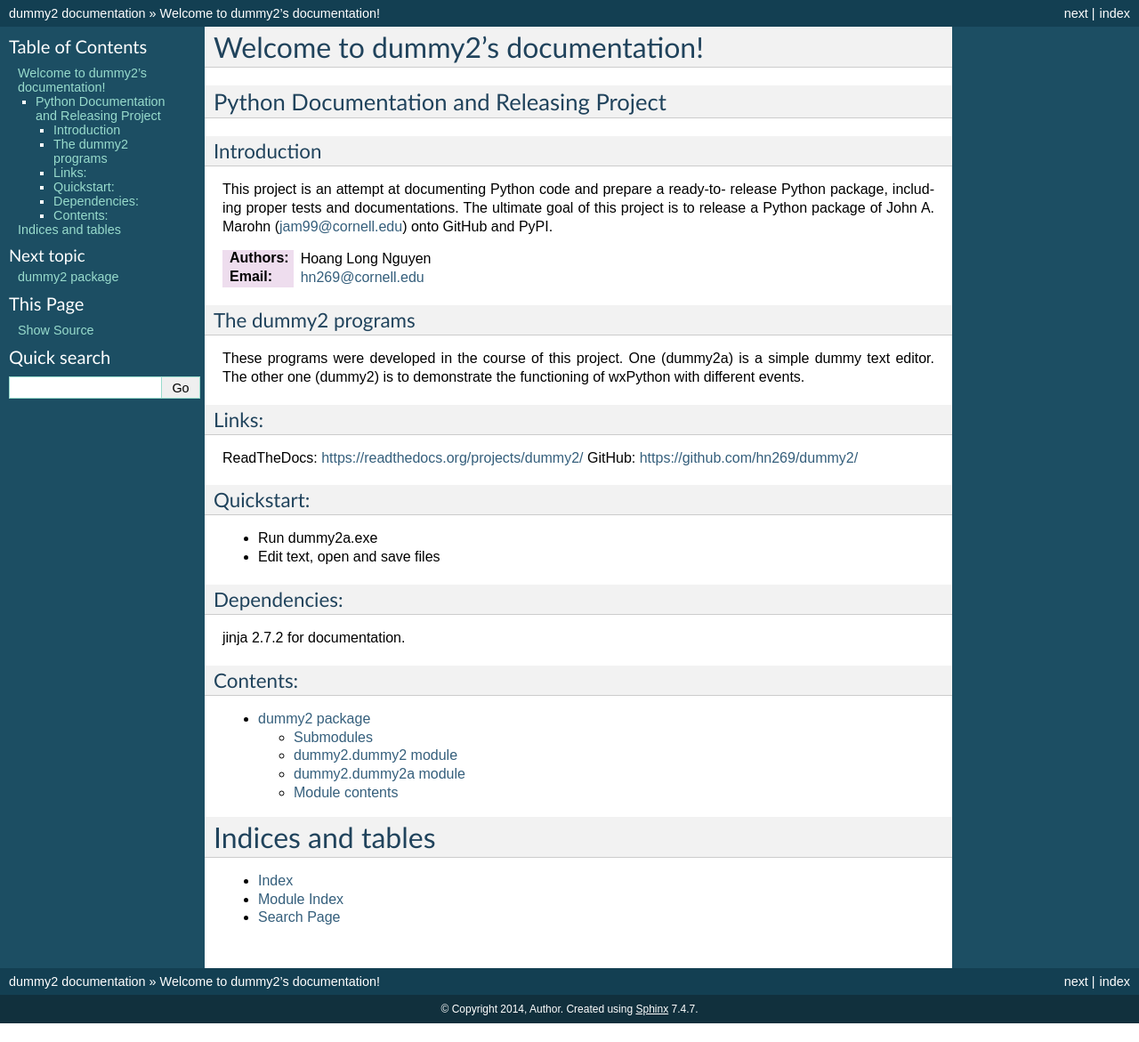
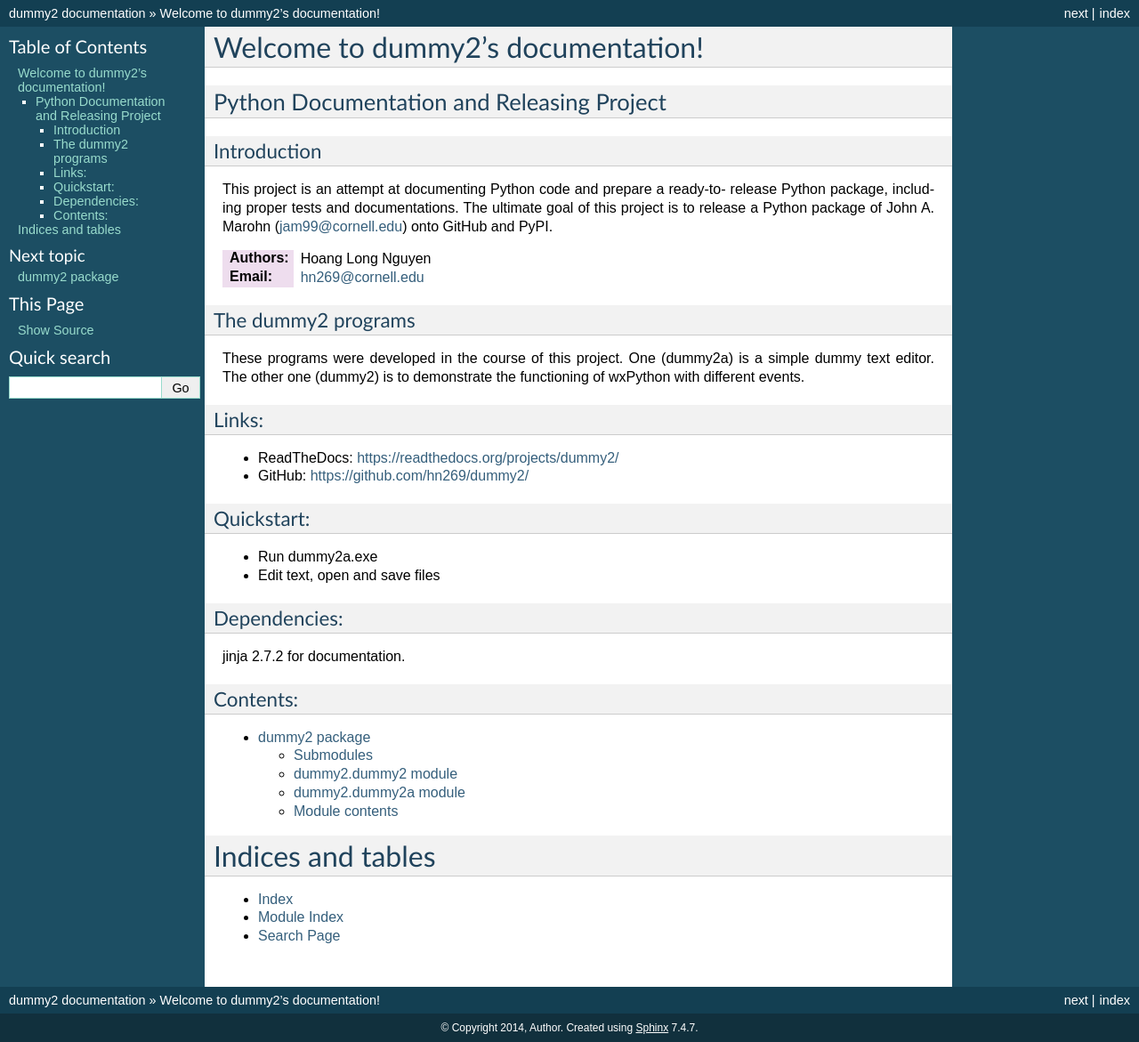
Before and after one commit to hn269/dummy2, a Sphinx documentation site: the page built from docs/index.rst, in a window 1280 px wide. Shown: the whole page at 89% size. Built offline with Sphinx 7.4.7, drawn with Linux system fonts in a browser that asks for light colours; before the commit the page ends 1150 px from its top, so only the background shows below that.

Commit message:
third sync

```diff
--- a/docs/README.txt
+++ b/docs/README.txt
@@ -24,8 +24,8 @@ The other one (dummy2) is to demonstrate the functioning of wxPython with differ
 Links:
 ------
 
-ReadTheDocs: https://readthedocs.org/projects/dummy2/
-GitHub: https://github.com/hn269/dummy2/
+- ReadTheDocs: https://readthedocs.org/projects/dummy2/
+- GitHub: https://github.com/hn269/dummy2/
 
 Quickstart:
 -----------
```
Also changed, not shown: 5 other files.
